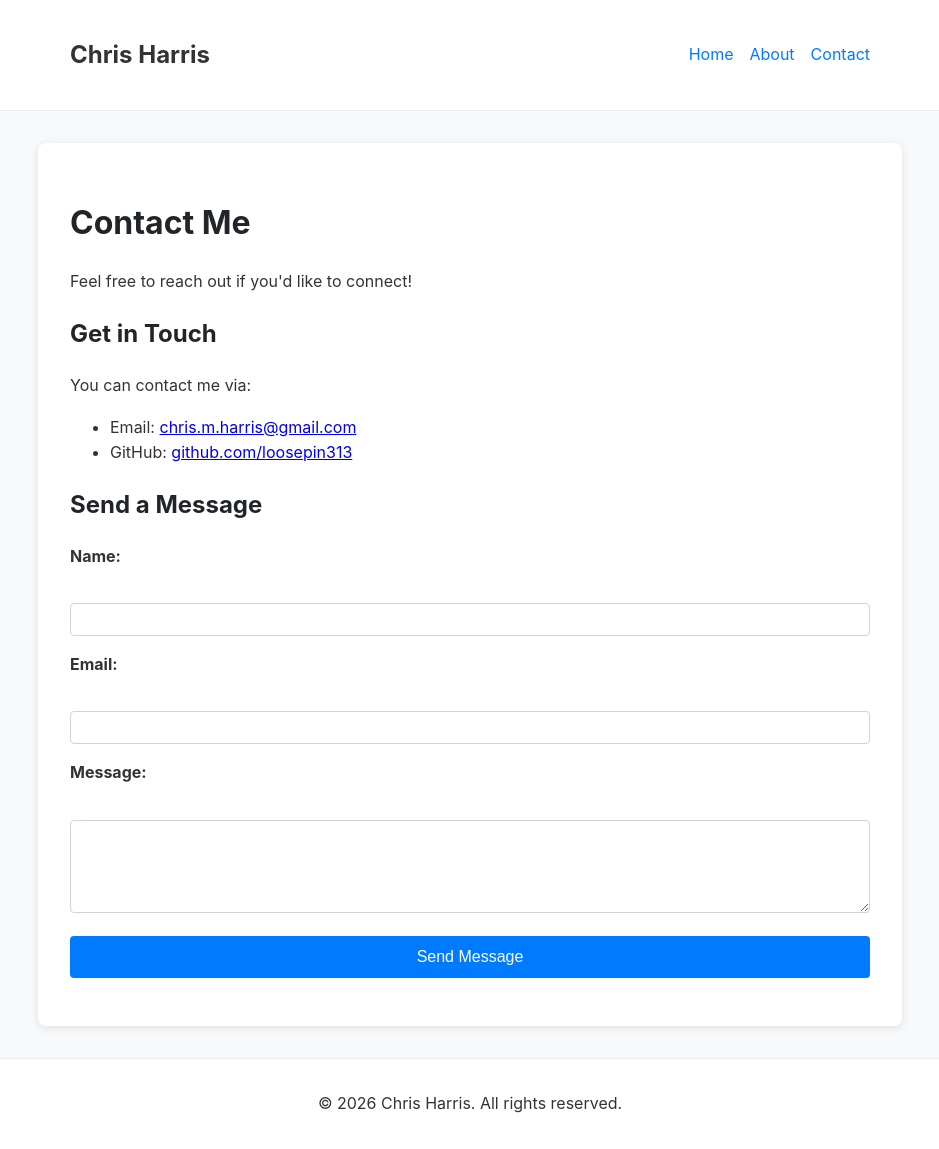
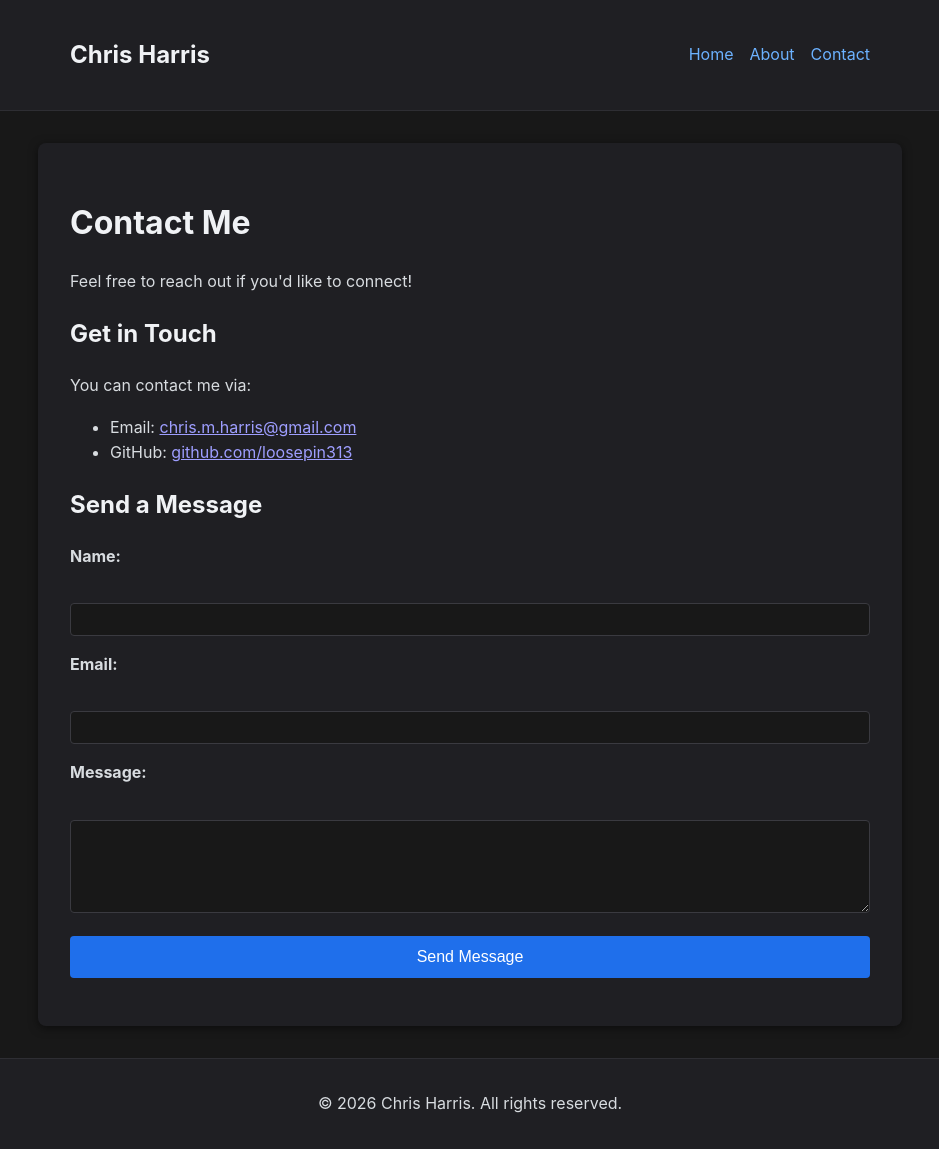
Before and after one commit to loosepin313/loosepin313.github.io, a Jekyll site: the page built from contact.md, in a window 1280 px wide. Shown: the whole page, without its empty margins (170-1109 px from the left). Built offline with Jekyll 4.4.1, drawn with Linux system fonts in a browser that asks for light colours.

Commit message:
Add dark theme; update home page and layout

```diff
--- a/_layouts/default.html
+++ b/_layouts/default.html
@@ -4,7 +4,7 @@
     <meta charset="UTF-8">
     <meta name="viewport" content="width=device-width, initial-scale=1.0">
     <title>{% if page.title %}{{ page.title }} - {% endif %}{{ site.title }}</title>
-    <meta name="description" content="{{ page.description || site.description }}">
+    <meta name="description" content="{{ page.description | default: site.description }}">
     <link rel="stylesheet" href="/assets/css/style.css">
 </head>
 <body>
--- a/assets/css/style.css
+++ b/assets/css/style.css
@@ -1,17 +1,18 @@
-/* Basic styling for personal website */
+/* Basic styling for personal website (dark theme) */
 body {
     font-family: -apple-system, BlinkMacSystemFont, 'Segoe UI', Roboto, Oxygen, Ubuntu, Cantarell, 'Open Sans', 'Helvetica Neue', sans-serif;
     line-height: 1.6;
-    color: #333;
+    color: #d8dce0;
     margin: 0;
     padding: 0;
-    background-color: #f8f9fa;
+    background-color: #181818;
+    color-scheme: dark;
 }
 
 header {
-    background-color: #fff;
+    background-color: #1f1f23;
     padding: 1rem 0;
-    border-bottom: 1px solid #e9ecef;
+    border-bottom: 1px solid #2e2e33;
 }
 
 nav {
@@ -25,7 +26,7 @@ nav {
 
 nav h1 a {
     text-decoration: none;
-    color: #333;
+    color: #f0f2f5;
 }
 
 nav ul {
@@ -36,26 +37,26 @@ nav ul {
 
 nav a {
     text-decoration: none;
-    color: #007bff;
+    color: #6cb2ff;
     transition: color 0.3s;
 }
 
 nav a:hover {
-    color: #0056b3;
+    color: #9ecbff;
 }
 
 main {
     max-width: 800px;
     margin: 2rem auto;
     padding: 0 1rem;
-    background-color: #fff;
+    background-color: #1f1f23;
     border-radius: 8px;
-    box-shadow: 0 2px 10px rgba(0,0,0,0.1);
+    box-shadow: 0 2px 10px rgba(0,0,0,0.5);
     padding: 2rem;
 }
 
 h1, h2, h3 {
-    color: #212529;
+    color: #f0f2f5;
 }
 
 .content {
@@ -65,7 +66,7 @@ h1, h2, h3 {
 .content article {
     margin-bottom: 2rem;
     padding-bottom: 1rem;
-    border-bottom: 1px solid #e9ecef;
+    border-bottom: 1px solid #2e2e33;
 }
 
 .content article:last-child {
@@ -73,16 +74,16 @@ h1, h2, h3 {
 }
 
 .meta {
-    color: #6c757d;
+    color: #8b929a;
     font-size: 0.9rem;
 }
 
 footer {
-    background-color: #fff;
+    background-color: #1f1f23;
     text-align: center;
     padding: 1rem 0;
     margin-top: 2rem;
-    border-top: 1px solid #e9ecef;
+    border-top: 1px solid #2e2e33;
 }
 
 form {
@@ -102,13 +103,15 @@ form label {
 form input, form textarea {
     width: 100%;
     padding: 0.5rem;
-    border: 1px solid #ced4da;
+    background-color: #181818;
+    color: #d8dce0;
+    border: 1px solid #3a3a40;
     border-radius: 4px;
     box-sizing: border-box;
 }
 
 form input[type="submit"] {
-    background-color: #007bff;
+    background-color: #1f6feb;
     color: white;
     border: none;
     padding: 0.75rem 1.5rem;
@@ -118,5 +121,5 @@ form input[type="submit"] {
 }
 
 form input[type="submit"]:hover {
-    background-color: #0056b3;
+    background-color: #388bfd;
 }
--- a/index.markdown
+++ /dev/null
@@ -1,6 +0,0 @@
----
-# Feel free to add content and custom Front Matter to this file.
-# To modify the layout, see https://jekyllrb.com/docs/themes/#overriding-theme-defaults
-
-layout: home
----
```
Also changed, not shown: index.md (+1 -0 lines).
